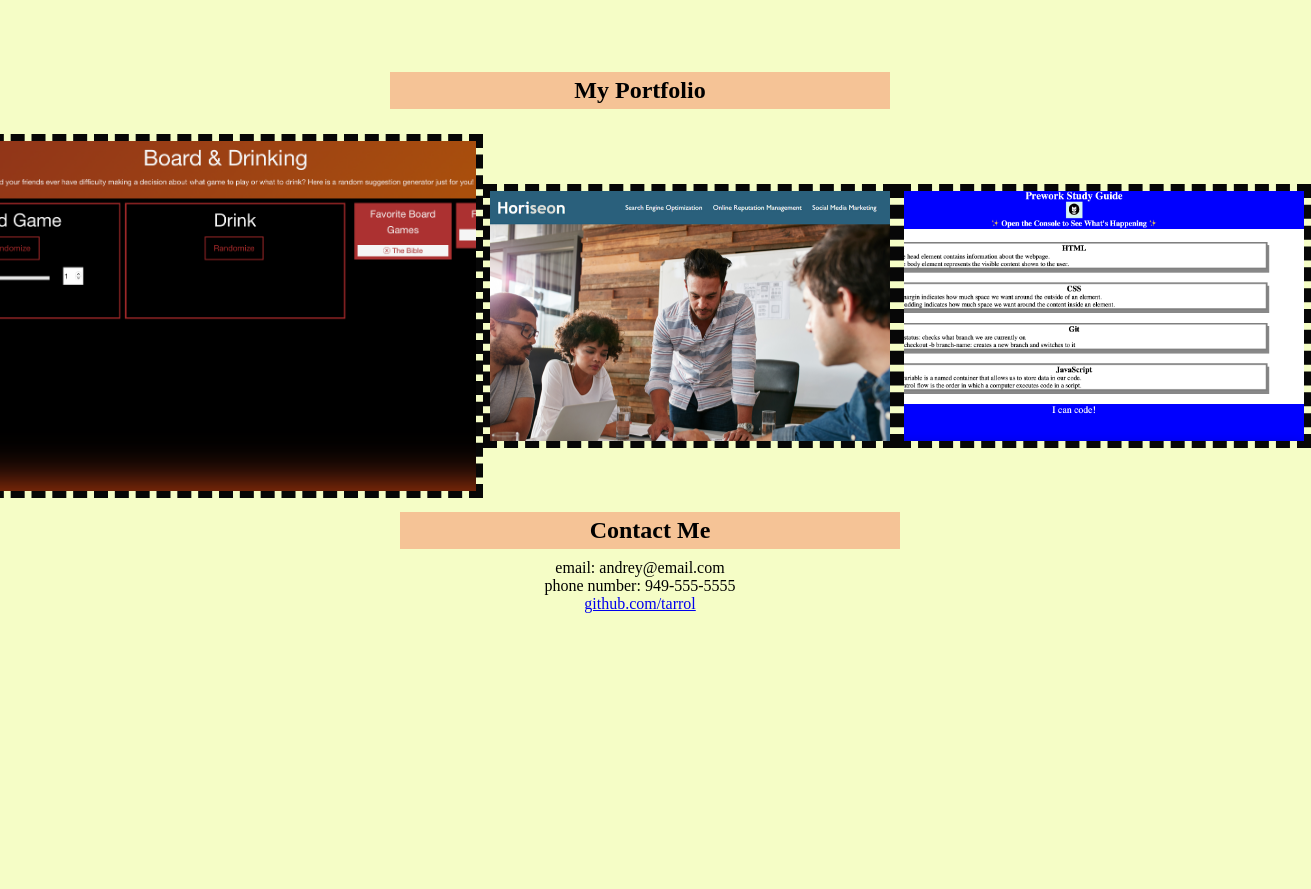
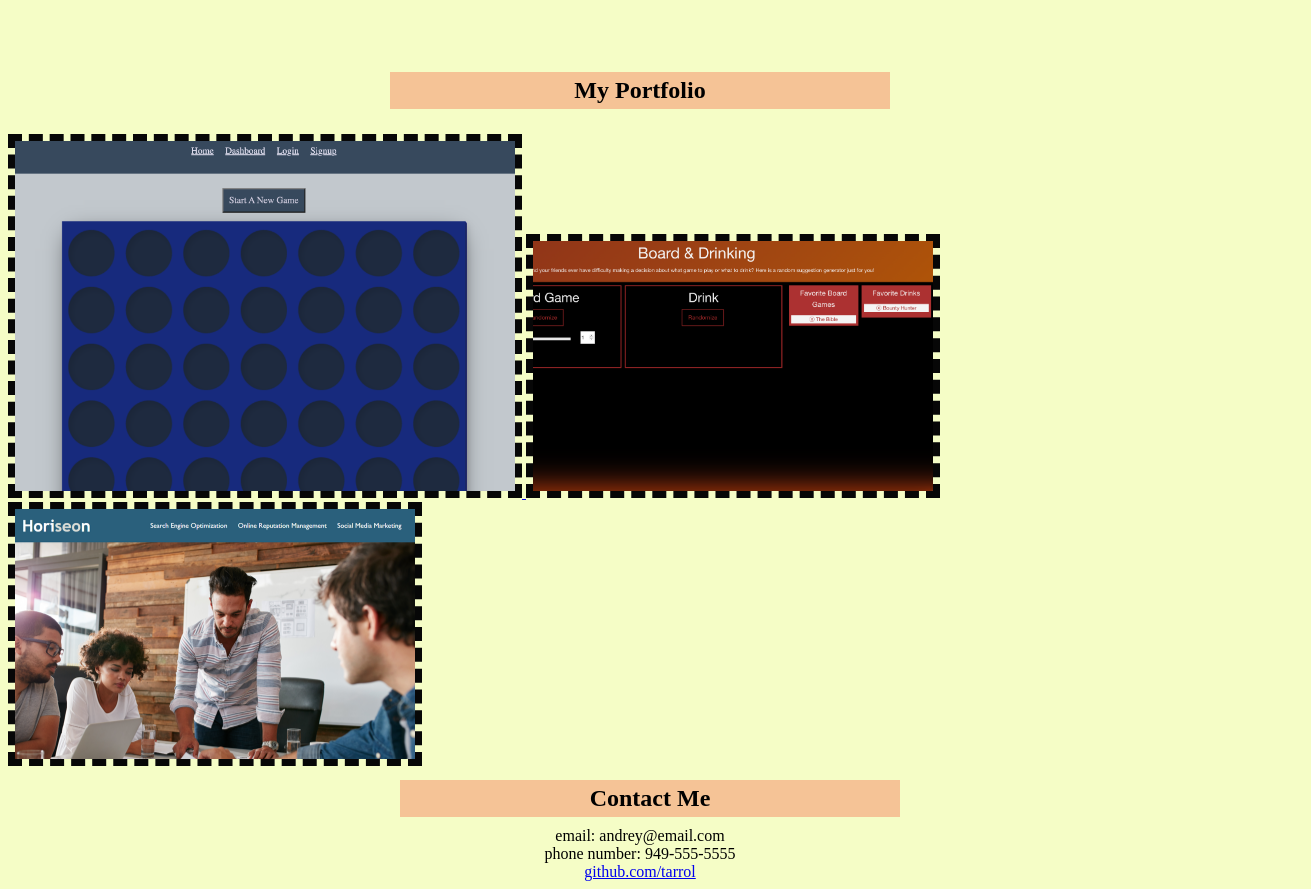
Before and after one commit to tarrol/scaling-enigma, a plain HTML site: page index.html in a window 1280 px wide. Shown: the part 623-1512 px from the top of the page, 1311 px wide, since content can reach past the window. Before the commit the page ends 1244 px from the top, so only its background shows below. Drawn offline with Linux system fonts and the light colour scheme.

Commit message:
Updates to include project 2 screenshot

```diff
--- a/index.html
+++ b/index.html
@@ -35,17 +35,18 @@
 
     <section id="portfolio">
       <div><h2 class="center peach-background" style="margin-bottom: 25px;">My Portfolio</h2></div>
-      <div id="portfolio-center" >
-        <a href="https://sdanimc.github.io/shire-board-game/" target="_blank" rel="noreferrer noopen">
-        <img class="primary" src="./assets/images/web-page-3.png" alt="Example portfolio page 1">
-        </a>
+
+          <a href="https://shielded-beyond-66940.herokuapp.com/" target="_blank" rel="noreferrer noopen">
+            <img class="primary" src="./assets/images/connect4.png" alt="Example portfolio page 1">
+          </a>
+
+            <a href="https://sdanimc.github.io/shire-board-game/" target="_blank" rel="noreferrer noopen">
+              <img class="secondary" src="./assets/images/web-page-3.png" alt="Example portfolio page 1">
+            </a>
 
         <a href="https://tarrol.github.io/horiseon-webpage/" target="_blank" rel="noreferrer noopen">
         <img class="secondary" src="./assets/images/web-page-1.png" alt="Example portfolio page 2" ></a>
 
-        <a href="https://tarrol.github.io/prework-study-guide/" target="_blank" rel="noreferrer noopen">
-          <img class="secondary" src="./assets/images/web-page-2.png" alt="Example portfolio page 3">
-        </a>
       </div>
     </section>
 
```
Also changed, not shown: assets/images/connect4.png (added).
